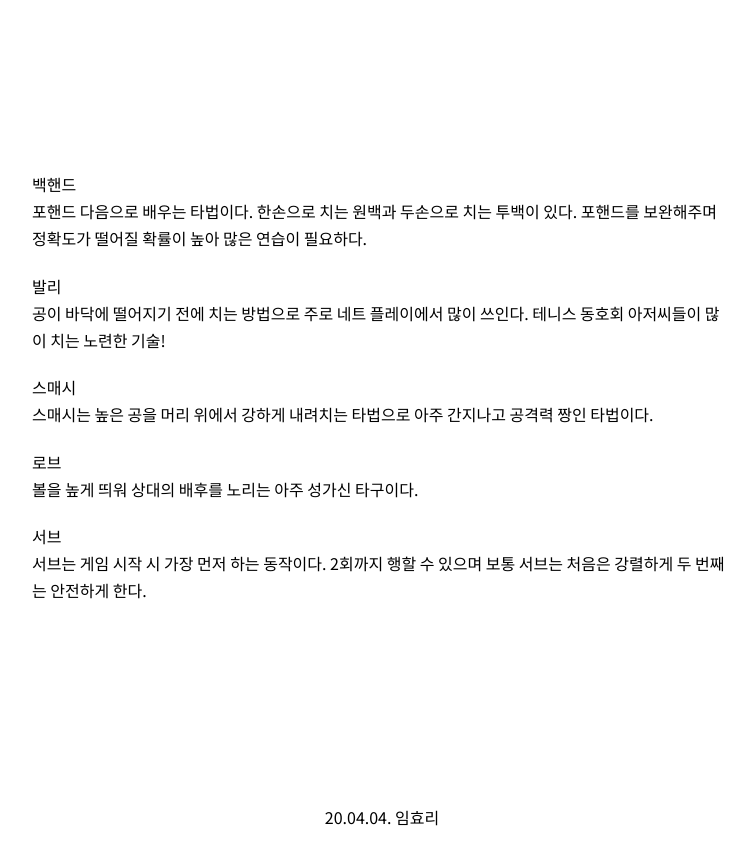
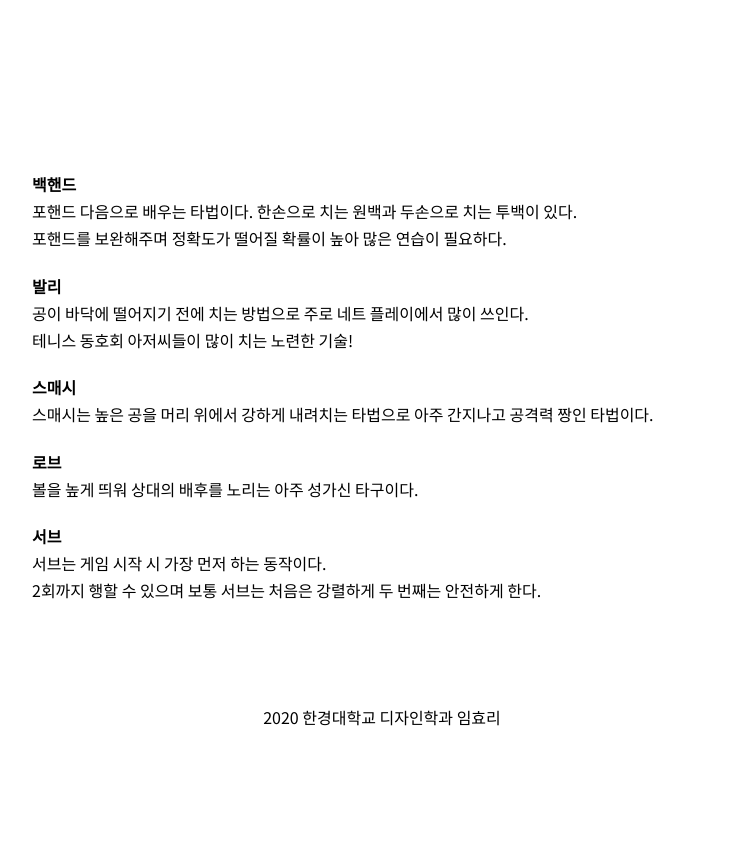
Before and after one commit to limhyori/2020-2-3.dpub, a plain HTML site: page index.html in a window 1280 px wide. Shown: the part 149-1014 px from the top of the page, without its empty margins (258-1012 px from the left). Drawn offline with Linux system fonts and the light colour scheme.

Commit message:
Add files via upload

```diff
--- a/index.html
+++ b/index.html
@@ -2,7 +2,7 @@
 <html>
 <head>
 	<meta charset="utf-8">
-	<title>타법</title>
+	<title>고급기술</title>
 	<link href="https://fonts.googleapis.com/css2?family=Noto+Sans+KR:wght@100;400;500;900&display=swap" rel="stylesheet">
 	<style type="text/css">
 	html{font-family: 'Noto Sans KR', sans-serif;}
@@ -14,7 +14,7 @@
 	p{margin-bottom: 20px; line-height: 1.7;
 			font-weight: 200
 			word-spacing-1px; margin-top: 20px;}
-	footer{height: 300px; margin-top:200px;}
+	footer{height: 150px; margin-top:100px;}
 	footer p{text-align: center;}
 	div{width: 350px; margin-top: -400px;}
 	img{margin-left: 400px;}
@@ -32,17 +32,16 @@
 		<h1>여러가지 타법</h1>
 	</header>
 	<section>
-		<p>백핸드<br>
-		포핸드 다음으로 배우는 타법이다. 한손으로 치는 원백과 두손으로 치는 투백이 있다. 포핸드를 보완해주며 정확도가 떨어질 확률이 높아 많은 연습이 필요하다.</p>
-		<p>발리<br>
-		공이 바닥에 떨어지기 전에 치는 방법으로 주로 네트 플레이에서 많이 쓰인다. 테니스 동호회 아저씨들이 많이 치는 노련한 기술!</p>
-		<p>스매시<br>
+		<p><strong>백핸드</strong><br>
+		포핸드 다음으로 배우는 타법이다. 한손으로 치는 원백과 두손으로 치는 투백이 있다.<br> 포핸드를 보완해주며 정확도가 떨어질 확률이 높아 많은 연습이 필요하다.</p>
+		<p><strong>발리</strong><br>
+		공이 바닥에 떨어지기 전에 치는 방법으로 주로 네트 플레이에서 많이 쓰인다.<br> 테니스 동호회 아저씨들이 많이 치는 노련한 기술!</p>
+		<p><strong>스매시</strong><br>
 		스매시는 높은 공을 머리 위에서 강하게 내려치는 타법으로 아주 간지나고 공격력 짱인 타법이다.</p>
-		<p>로브<br>	볼을 높게 띄워 상대의 배후를 노리는 아주 성가신 타구이다. </p>
-		<p>서브<br>
-		서브는 게임 시작 시 가장 먼저 하는 동작이다. 2회까지 행할 수 있으며 보통 서브는 처음은 강렬하게 두 번째는 안전하게 한다.</p>
+		<p><strong>로브</strong><br>	볼을 높게 띄워 상대의 배후를 노리는 아주 성가신 타구이다. </p>
+		<p><strong>서브</strong><br>
+		서브는 게임 시작 시 가장 먼저 하는 동작이다.<br> 2회까지 행할 수 있으며 보통 서브는 처음은 강렬하게 두 번째는 안전하게 한다.</p>
 	</section>
-
-	<footer><p>20.04.04. 임효리</p></footer>
+	<footer><p>2020 한경대학교 디자인학과 임효리</p></footer>
 </body>
 </html>
```
